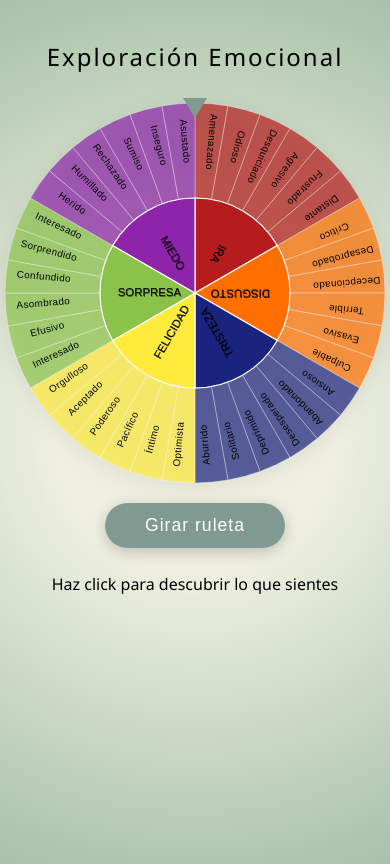
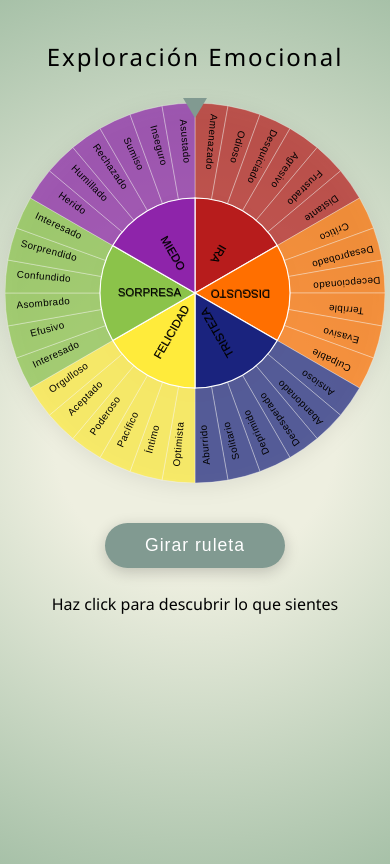
Before and after one commit to leorjara/ruleta-emocional, a plain HTML site: page index.html in a window 390 px wide. Drawn offline with Linux system fonts and the light colour scheme.

Commit message:
Version mejorada movil 1.4

```diff
--- a/style.css
+++ b/style.css
@@ -105,6 +105,7 @@ body {
 
 
 #btn-girar {
+    margin-top: 20px;
     padding: 12px 40px;
     font-size: 1.1rem;
     border: none;
@@ -162,6 +163,5 @@ body {
     margin-top: 25px;
     }
     #btn-girar:hover{
-    margin-top: 20px
 };
 }
```
